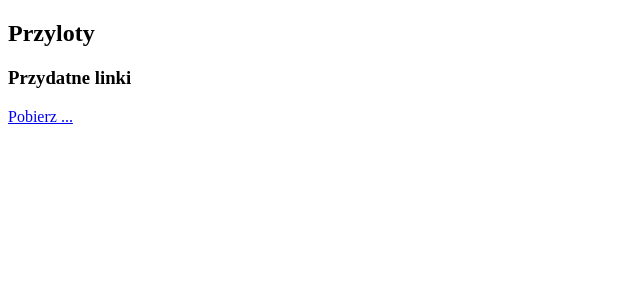
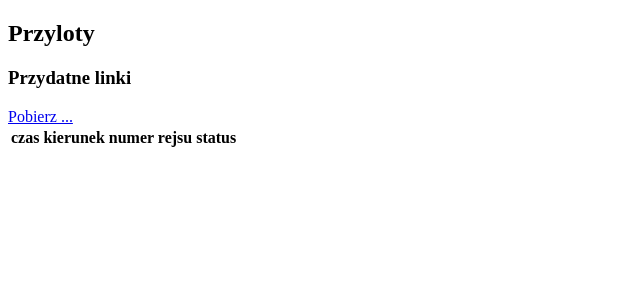
Before and after one commit to JoGrk/5eP, a PHP site: page /lotnisko.php in a window 1280 px wide. Shown: the part 212-512 px from the top of the page, without its empty margins (0-640 px from the left). Run offline with PHP 8.4, Linux system fonts and the light colour scheme; lists and menus that the app fills with data are empty.

Commit message:
przyloty

```diff
--- a/exam/php/przyloty - EE.09-05-21.01-SG/lotnisko.php
+++ b/exam/php/przyloty - EE.09-05-21.01-SG/lotnisko.php
@@ -21,7 +21,16 @@
         </section>
     </header>
 
-    <main></main>
+    <main>
+        <table>
+            <tr>
+                <th>czas</th>
+                <th>kierunek</th>
+                <th>numer rejsu</th>
+                <th>status</th>
+            </tr>
+        </table>
+    </main>
 
     <footer>
         <section id="f1">
```
